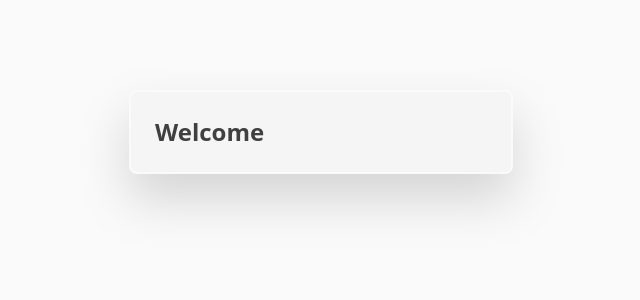
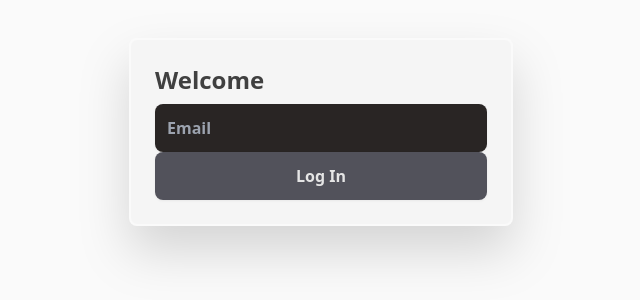
Before and after one commit to hlafaille/seizuretracker-frontend, a SvelteKit app: page /auth/login in a window 1280 px wide. Shown: the part 268-568 px from the top of the page, without its empty margins (319-959 px from the left). Built offline with nearby package versions, Linux system fonts and the light colour scheme.

Commit message:
redesigning colors

```diff
--- /dev/null
+++ b/src/lib/components/buttons/Button.svelte
@@ -0,0 +1,21 @@
+<script>
+	/**@type {string}*/
+	export let id;
+	/**@type {string}*/
+	export let text;
+</script>
+
+<button id="{id} + Button" class="button">{text}</button>
+
+<style lang="postcss">
+	.button {
+		outline: none;
+		@apply bg-zinc-600 hover:bg-zinc-500 active:bg-zinc-700;
+		@apply ring-zinc-200/[0.55] hover:ring-2 focus:ring-2 active:ring-0;
+		@apply hover:-translate-y-0.5 active:translate-y-0.5;
+		@apply transition-all;
+		@apply whitespace-nowrap text-center font-semibold text-neutral-200 hover:text-white active:text-neutral-300;
+		@apply flex w-full items-center justify-center rounded-lg p-3;
+		@apply drop-shadow-sm hover:drop-shadow-2xl;
+	}
+</style>
--- a/src/lib/components/cards/Card.svelte
+++ b/src/lib/components/cards/Card.svelte
@@ -21,7 +21,7 @@
 	}
 
 	.card-title {
-		@apply text-2xl font-black;
+		@apply text-2xl font-black pb-2;
 		@apply select-none;
 	}
 
--- /dev/null
+++ b/src/lib/components/inputs/LineEdit.svelte
@@ -0,0 +1,30 @@
+<script>
+	/**@type {string}*/
+	export let id;
+	/**@type {string}*/
+	export let placeholder;
+</script>
+
+<div class="line-edit">
+	<input id="{id}LineEdit" {placeholder} type="text" />
+</div>
+
+<style lang="postcss">
+	.line-edit {
+		input[type='text'],
+		input[type='email'],
+		input[type='password'],
+		input[type='number'] {
+			outline: none;
+			-webkit-appearance: none; /* for Chrome, Safari, and Opera */
+			-moz-appearance: none; /* for Firefox */
+			appearance: none; /* standard syntax */
+			@apply bg-stone-800 hover:bg-stone-600/75 focus:bg-stone-500/75;
+			@apply ring-stone-400/[0.55] hover:ring-2 focus:ring-2;
+			@apply transition-all;
+			@apply whitespace-nowrap font-semibold text-stone-100 hover:text-white;
+			@apply flex w-full rounded-lg p-3;
+			@apply drop-shadow-sm hover:drop-shadow-2xl focus:drop-shadow-2xl;
+		}
+	}
+</style>
--- a/src/routes/auth/login/+page.svelte
+++ b/src/routes/auth/login/+page.svelte
@@ -1,12 +1,15 @@
 <script>
+	import Button from '$lib/components/buttons/Button.svelte';
 	import Card from '$lib/components/cards/Card.svelte';
 	import FlexCenterContainer from '$lib/components/containers/FlexCenterContainer.svelte';
+	import LineEdit from '$lib/components/inputs/LineEdit.svelte';
 </script>
 
 <FlexCenterContainer>
-	<div class="m-2">
-		<Card title="Welcome" sizingClass="w-full lg:w-96"></Card>
-	</div>
+	<Card title="Welcome" sizingClass="m-4 w-full md:w-96">
+		<LineEdit id="emailAddress" placeholder="Email" />
+		<Button id="logIn" text="Log In" />
+	</Card>
 </FlexCenterContainer>
 
 <style lang="postcss">
```
Also changed, not shown: 1 other file (tests, documents, lock files or other folders).
